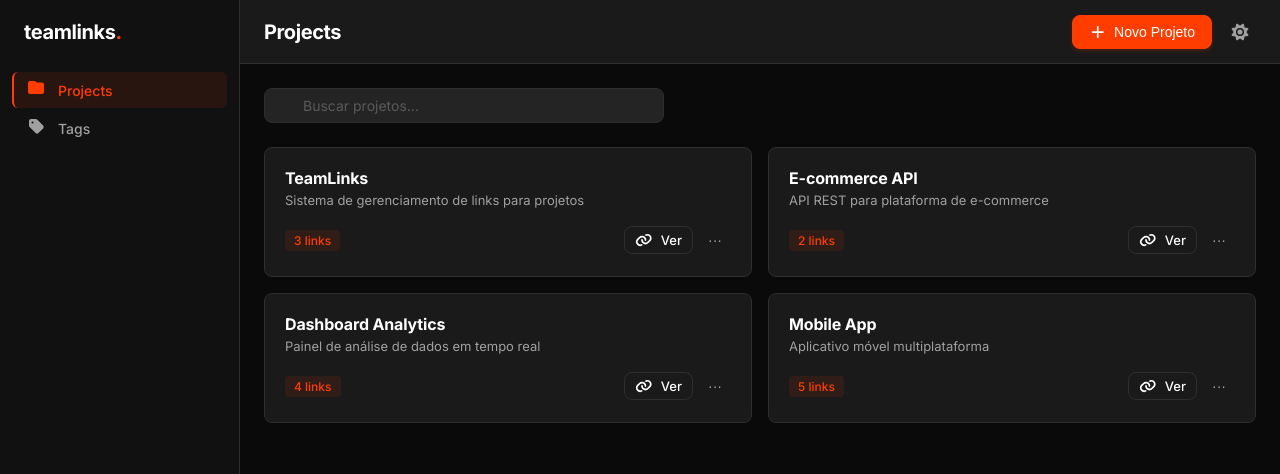
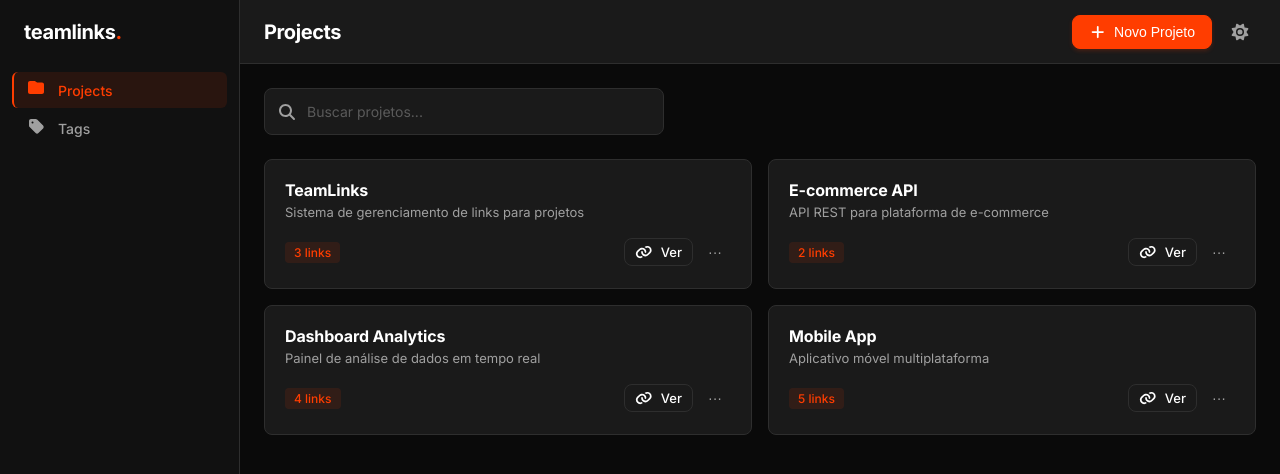
Before and after one commit to buritizinhw/TeamLinks-frontend, an Angular app in the folder team-links-frontend/: page /projects in a window 1280 px wide. Shown: the top 474 px of the page. Built offline with nearby package versions, Linux system fonts and the light colour scheme.

Commit message:
feat: enhance search functionality with Font Awesome icon in projects page

```diff
--- a/team-links-frontend/src/app/pages/projects/projects.component.html
+++ b/team-links-frontend/src/app/pages/projects/projects.component.html
@@ -6,11 +6,14 @@
 
 <div class="page-body">
   <div class="search-wrapper">
+    <div class="search-box">
+      <fa-icon [icon]="faSearch"></fa-icon>
       <input
-    class="form-input"
+        class="form-input search-input"
         [(ngModel)]="search"
         placeholder="Buscar projetos..."
       />
+    </div>
   </div>
 
   @if (filtered.length > 0) {
--- a/team-links-frontend/src/app/pages/projects/projects.component.scss
+++ b/team-links-frontend/src/app/pages/projects/projects.component.scss
@@ -3,6 +3,39 @@
   display: flex;
   flex-direction: column;
   gap: 24px;
+}
+
+.search-wrapper {
+  display: flex;
+  justify-content: flex-start;
+}
+
+.search-box {
+  display: flex;
+  align-items: center;
+  background: var(--surface);
+  border: 1px solid var(--border);
+  border-radius: var(--radius);
+  padding: 8px 12px;
+  gap: 10px;
+  width: 100%;
+  max-width: 480px;
+}
+
+.search-box fa-icon {
+  color: var(--text-secondary);
+  font-size: 16px;
+}
+
+.search-input {
+  border: none;
+  background: transparent;
+  padding: 6px 0;
+  width: 100%;
+}
+
+.search-input:focus {
+  outline: none;
 }
 
 .projects-grid {
--- a/team-links-frontend/src/app/pages/projects/projects.component.ts
+++ b/team-links-frontend/src/app/pages/projects/projects.component.ts
@@ -1,7 +1,7 @@
 import { Component, OnInit } from '@angular/core';
 import { FormsModule } from '@angular/forms';
 import { FontAwesomeModule } from '@fortawesome/angular-fontawesome';
-import { faPlus } from '@fortawesome/free-solid-svg-icons';
+import { faPlus, faSearch } from '@fortawesome/free-solid-svg-icons';
 import { Project } from '../../models/types';
 import { DataService } from '../../services/data.service';
 import { ToastService } from '../../services/toast.service';
@@ -29,6 +29,7 @@ export class ProjectsComponent implements OnInit {
   search = '';
 
   faPlus = faPlus;
+  faSearch = faSearch;
 
   modalOpen = false;
   editingProject: Project | null = null;
```
Lines whose indentation alone changed are shown as unchanged.
